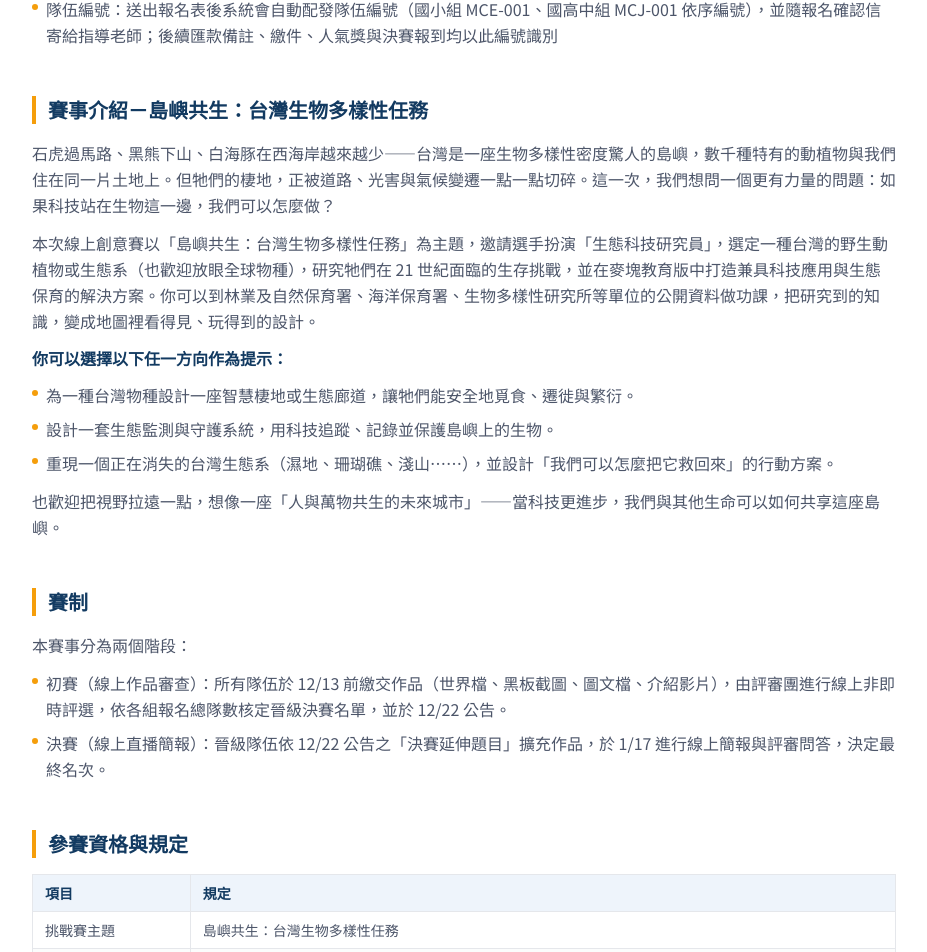
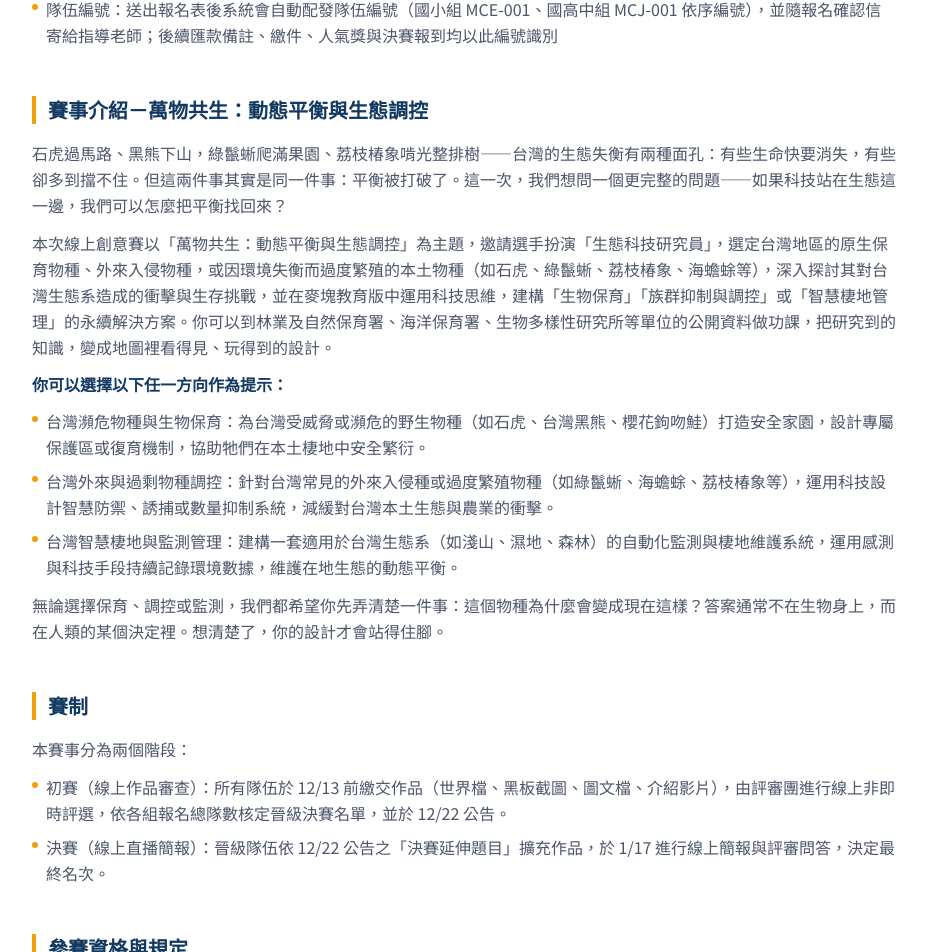
Before and after one commit to Hashen-0608/mcup-web, a Next.js app: page /rules in a window 1280 px wide. Shown: the part 1657-2609 px from the top of the page, without its empty margins (176-1103 px from the left). Built offline with nearby package versions, Linux system fonts and the light colour scheme.

Commit message:
主題改為「萬物共生：動態平衡與生態調控」，簡章升版 v5

```diff
--- a/content/data.ts
+++ b/content/data.ts
@@ -3,16 +3,16 @@
 export const site = {
   name: "2026 麥塊盃",
   fullName: "2026 麥塊盃 Minecraft 教育版創意大賽",
-  theme: "島嶼共生：台灣生物多樣性任務",
-  slogan: "麥塊，只是起點。這一次，換你來守護島嶼上的每一種生命。",
+  theme: "萬物共生：動態平衡與生態調控",
+  slogan: "麥塊，只是起點。這一次，換你來讓島嶼上的生命重新找到平衡。",
   // SEO：標題含關鍵字「麥塊盃」「Minecraft 教育版」「運算思維」
   seoTitle: "2026 麥塊盃 | Minecraft 教育版運算思維創意大賽",
   seoDescription:
-    "2026 麥塊盃 Minecraft 教育版創意大賽，主題「島嶼共生：台灣生物多樣性任務」。國小到高中生 2～4 人組隊，用麥塊教育版為台灣的生物打造智慧棲地與保育設計，培養運算思維與創意。9/1–10/15 開放報名。",
+    "2026 麥塊盃 Minecraft 教育版創意大賽，主題「萬物共生：動態平衡與生態調控」。國小到高中生 2～4 人組隊，在麥塊教育版中為台灣的瀕危物種、外來入侵種與失衡生態設計科技解方，培養運算思維與創意。9/1–10/15 開放報名。",
   url: "https://mcuptw.vercel.app",
   locale: "zh-Hant-TW",
   oneLiner:
-    "用 Minecraft 教育版，為島嶼上的生命設計共生方案——一場結合運算思維、研究力與創意的線上創意賽。",
+    "用 Minecraft 教育版，為台灣失衡的生態設計解方——一場結合運算思維、研究力與創意的線上創意賽。",
 } as const;
 
 export const organizers = {
@@ -57,24 +57,24 @@ export const qualification = [
 // 賽事主題敘事 + 三個創作提示（文字取自簡章）
 export const themeIntro = {
   lead:
-    "石虎過馬路、黑熊下山、白海豚在西海岸越來越少——台灣是一座生物多樣性密度驚人的島嶼，數千種特有的動植物與我們住在同一片土地上。",
+    "石虎過馬路、黑熊下山，綠鬣蜥爬滿果園、荔枝椿象啃光整排樹——台灣的生態失衡有兩種面孔：有些生命快要消失，有些卻多到擋不住。",
   body:
-    "但牠們的棲地，正被道路、光害與氣候變遷一點一點切碎。這一次，我們想問一個更有力量的問題：如果科技站在生物這一邊，我們可以怎麼做？",
+    "但這兩件事其實是同一件事：平衡被打破了。這一次，我們想問一個更完整的問題——如果科技站在生態這一邊，我們可以怎麼把平衡找回來？",
   prompts: [
     {
       icon: "/icon-habitat.svg",
-      title: "智慧棲地與生態廊道",
-      text: "為一種台灣物種設計一座智慧棲地或生態廊道，讓牠們能安全地耥食、遷徙與繁衍。",
+      title: "台灣瀕危物種與生物保育",
+      text: "為台灣受威脅或瀕危的野生物種（如石虎、台灣黑熊、櫻花鉤吻鮭）打造安全家園，設計專屬保護區或復育機制，協助牠們在本土棲地中安全繁衍。",
+    },
+    {
+      icon: "/icon-control.svg",
+      title: "台灣外來與過剩物種調控",
+      text: "針對台灣常見的外來入侵種或過度繁殖物種（如綠鬣蜥、海蟾蜍、荔枝椿象等），運用科技設計智慧防禦、誘捕或數量抑制系統，減緩對台灣本土生態與農業的衝擊。",
     },
     {
       icon: "/icon-monitor.svg",
-      title: "生態監測與守護系統",
-      text: "設計一套生態監測與守護系統，用科技追蹤、記錄並保護島嶼上的生物。",
-    },
-    {
-      icon: "/icon-restore.svg",
-      title: "生態系復育",
-      text: "重現一個正在消失的台灣生態系（濕地、珊瑚礁、淺山……），並設計「我們可以怎麼把它救回來」的行動方案。",
+      title: "台灣智慧棲地與監測管理",
+      text: "建構一套適用於台灣生態系（如淺山、濕地、森林）的自動化監測與棲地維護系統，運用感測與科技手段持續記錄環境數據，維護在地生態的動態平衡。",
     },
   ],
   extend: "也歡迎把視野拉遠一點，想像一座「人與萬物共生的未來城市」——當科技更進步，我們與其他生命可以如何共享這座島嶼。",
@@ -136,7 +136,7 @@ export const faq = [
   },
   {
     q: "競賽的目標是什麼？",
-    a: "2026 主題為「島嶼共生：台灣生物多樣性任務」。邀請選手在麥塊教育版中，為台灣的野生動植物或生態系打造科技保育設計——從智慧棲地、生態廊道到監測系統，在創作中培養研究力、運算思維與解決問題的能力。",
+    a: "2026 主題為「萬物共生：動態平衡與生態調控」。選手扮演「生態科技研究員」，選定台灣的原生保育物種、外來入侵物種，或因環境失衡而過度繁殖的本土物種，在麥塊教育版中設計「生物保育」「族群調控」或「智慧棲地管理」的解決方案，在創作中培養研究力、運算思維與解決問題的能力。",
   },
   {
     q: "如何獲得最新消息？",
@@ -172,9 +172,9 @@ export const news = [
     date: "2026-07-14",
     title: "2026 麥塊盃簡章公布",
     summary:
-      "2026 麥塊盃《Minecraft 教育版創意大賽》簡章正式公布，主題為「島嶼共生：台灣生物多樣性任務」。9 月 1 日開放報名，各項表單連結將於本頁陸續公告。",
+      "2026 麥塊盃《Minecraft 教育版創意大賽》簡章正式公布，主題為「萬物共生：動態平衡與生態調控」。9 月 1 日開放報名，各項表單連結將於本頁陸續公告。",
     body: [
-      "2026 麥塊盃簡章正式上線。今年的主題是「島嶼共生：台灣生物多樣性任務」——邀請國小到高中的孩子，在麥塊教育版裡，為島嶼上的生命設計共生方案。",
+      "2026 麥塊盃簡章正式上線。今年的主題是「萬物共生：動態平衡與生態調控」——邀請國小到高中的孩子，在麥塊教育版裡，為台灣失衡的生態設計解方。",
       "詳細賽制、時程與獎項以最新公告為準，請見簡章頁。報名表與作品繳交表等連結，將於本頁陸續公告，敬請留意官方 Facebook 與 LINE。",
     ],
   },
--- a/content/links.ts
+++ b/content/links.ts
@@ -17,7 +17,7 @@ export const links = {
   submitWork: "https://docs.google.com/forms/d/e/1FAIpQLSeE-0qzIYYF9SWzdV7NBCXgIQfiHZqHW01CZBs74DnRRR_4IA/viewform",
 
   // ── 簡章 PDF（檔名帶版本日期；每次改版換新檔名並更新這裡）──
-  rulesPdf: "/downloads/rules-20260902.pdf",
+  rulesPdf: "/downloads/rules-20260903.pdf",
 
   // ── 圖文檔模板下載（放在官網 public/ 目錄）──
   // 註：中文檔名從 Windows 拖曳上傳時會被截成 8.3 短檔名，故改用 ASCII 檔名
@@ -35,10 +35,10 @@ export const links = {
 
 // 簡章版本資訊（供官網顯示與 PDF 下載檔名使用）
 export const rulesVersion = {
-  label: "v4",
-  date: "2026-09-02",
+  label: "v5",
+  date: "2026-09-03",
   /** 使用者下載後看到的檔名 */
-  downloadName: "2026麥塊盃簡章_v4_20260902.pdf",
+  downloadName: "2026麥塊盃簡章_v5_20260903.pdf",
 } as const;
 
 // 匯款繳費資訊（唯一事實來源＝簡章 v4）
--- a/content/rules.ts
+++ b/content/rules.ts
@@ -68,28 +68,28 @@ export const rules: RuleSection[] = [
   },
   {
     id: "brief",
-    title: "賽事介紹－島嶼共生：台灣生物多樣性任務",
+    title: "賽事介紹－萬物共生：動態平衡與生態調控",
     blocks: [
       {
         kind: "p",
-        text: "石虎過馬路、黑熊下山、白海豚在西海岸越來越少——台灣是一座生物多樣性密度驚人的島嶼，數千種特有的動植物與我們住在同一片土地上。但牠們的棲地，正被道路、光害與氣候變遷一點一點切碎。這一次，我們想問一個更有力量的問題：如果科技站在生物這一邊，我們可以怎麼做？",
+        text: "石虎過馬路、黑熊下山，綠鬣蜥爬滿果園、荔枝椿象啃光整排樹——台灣的生態失衡有兩種面孔：有些生命快要消失，有些卻多到擋不住。但這兩件事其實是同一件事：平衡被打破了。這一次，我們想問一個更完整的問題——如果科技站在生態這一邊，我們可以怎麼把平衡找回來？",
       },
       {
         kind: "p",
-        text: "本次線上創意賽以「島嶼共生：台灣生物多樣性任務」為主題，邀請選手扮演「生態科技研究員」，選定一種台灣的野生動植物或生態系（也歡迎放眼全球物種），研究牠們在 21 世紀面臨的生存挑戰，並在麥塊教育版中打造兼具科技應用與生態保育的解決方案。你可以到林業及自然保育署、海洋保育署、生物多樣性研究所等單位的公開資料做功課，把研究到的知識，變成地圖裡看得見、玩得到的設計。",
+        text: "本次線上創意賽以「萬物共生：動態平衡與生態調控」為主題，邀請選手扮演「生態科技研究員」，選定台灣地區的原生保育物種、外來入侵物種，或因環境失衡而過度繁殖的本土物種（如石虎、綠鬣蜥、荔枝椿象、海蟾蜍等），深入探討其對台灣生態系造成的衝擊與生存挑戰，並在麥塊教育版中運用科技思維，建構「生物保育」「族群抑制與調控」或「智慧棲地管理」的永續解決方案。你可以到林業及自然保育署、海洋保育署、生物多樣性研究所等單位的公開資料做功課，把研究到的知識，變成地圖裡看得見、玩得到的設計。",
       },
       { kind: "h", text: "你可以選擇以下任一方向作為提示：" },
       {
         kind: "ul",
         items: [
-          "為一種台灣物種設計一座智慧棲地或生態廊道，讓牠們能安全地覓食、遷徙與繁衍。",
-          "設計一套生態監測與守護系統，用科技追蹤、記錄並保護島嶼上的生物。",
-          "重現一個正在消失的台灣生態系（濕地、珊瑚礁、淺山……），並設計「我們可以怎麼把它救回來」的行動方案。",
+          "台灣瀕危物種與生物保育：為台灣受威脅或瀕危的野生物種（如石虎、台灣黑熊、櫻花鉤吻鮭）打造安全家園，設計專屬保護區或復育機制，協助牠們在本土棲地中安全繁衍。",
+          "台灣外來與過剩物種調控：針對台灣常見的外來入侵種或過度繁殖物種（如綠鬣蜥、海蟾蜍、荔枝椿象等），運用科技設計智慧防禦、誘捕或數量抑制系統，減緩對台灣本土生態與農業的衝擊。",
+          "台灣智慧棲地與監測管理：建構一套適用於台灣生態系（如淺山、濕地、森林）的自動化監測與棲地維護系統，運用感測與科技手段持續記錄環境數據，維護在地生態的動態平衡。",
         ],
       },
       {
         kind: "p",
-        text: "也歡迎把視野拉遠一點，想像一座「人與萬物共生的未來城市」——當科技更進步，我們與其他生命可以如何共享這座島嶼。",
+        text: "無論選擇保育、調控或監測，我們都希望你先弄清楚一件事：這個物種為什麼會變成現在這樣？答案通常不在生物身上，而在人類的某個決定裡。想清楚了，你的設計才會站得住腳。",
       },
     ],
   },
@@ -115,7 +115,7 @@ export const rules: RuleSection[] = [
         kind: "table",
         head: ["項目", "規定"],
         rows: [
-          ["挑戰賽主題", "島嶼共生：台灣生物多樣性任務"],
+          ["挑戰賽主題", "萬物共生：動態平衡與生態調控"],
           ["組別", "國小組（6 年級以下）、國高中組（7-12 年級）"],
           ["團隊規模", "每隊 2～4 人"],
           ["地圖大小限制", "64x64"],
```
